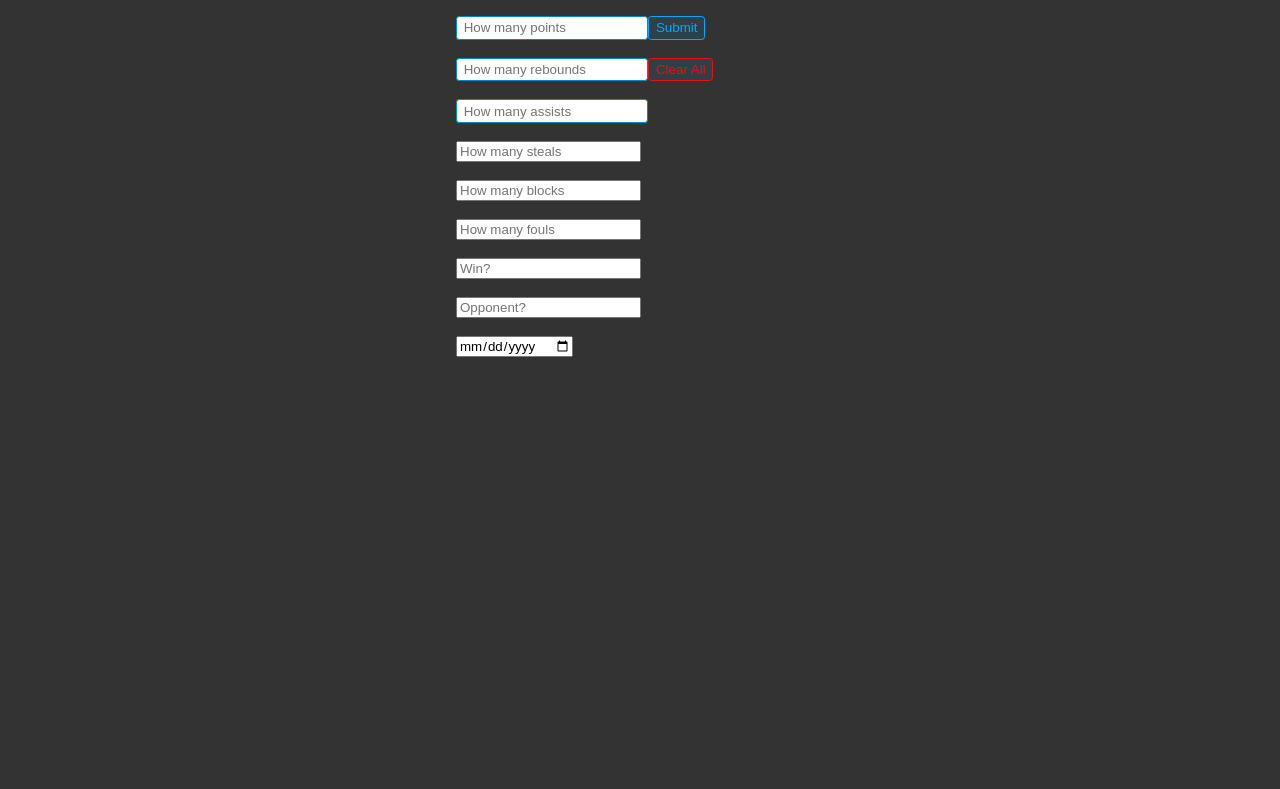
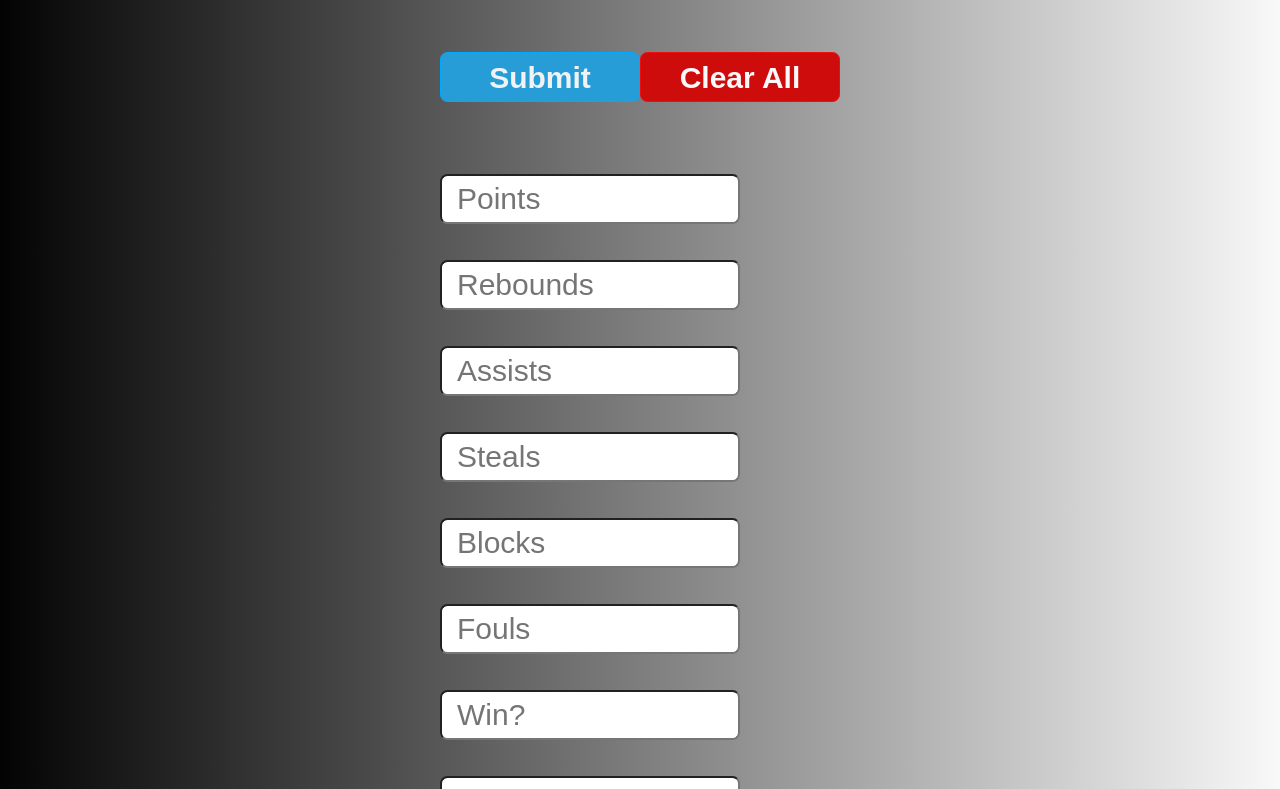
Before and after one commit to mkdrabik/Ciels_Stats, a React (Create React App) app: page / in a window 1280 px wide. Shown: the top 789 px of the page. Built offline with nearby package versions, Linux system fonts and the light colour scheme.

Commit message:
frontend is the worst

```diff
--- a/src/App.css
+++ b/src/App.css
@@ -1,28 +1,6 @@
-.App {
-  text-align: center;
-}
-.App-header {
-  background-color: #282c34;
-  min-height: 100vh;
-  display: flex;
-  flex-direction: column;
-  align-items: center;
-  justify-content: center;
-  font-size: calc(10px + 2vmin);
-  color: white;
-}
 
 .App-link {
   color: #61dafb;
-}
-
-@keyframes App-logo-spin {
-  from {
-    transform: rotate(0deg);
-  }
-  to {
-    transform: rotate(360deg);
-  }
 }
 
 * {
@@ -31,31 +9,43 @@
 }
 
 body {
-  background: #333;
-  color: hsl(200, 100%, 90%);
-  max-width: 400px;
+  background: linear-gradient(
+    90deg,
+    rgb(3, 3, 3) 0%,
+    rgba(248, 248, 248, 0.937) 100%
+  );
+  display: flex;
+  justify-content: center;
   padding: 1rem;
   margin: 0 auto;
 }
 
 
 .btn {
-  background: hsl(200, 100%, 50%, 0.1);
+  width: 200px;
+  font-size: 30px;
+  height: 50px;
+  background: rgb(39, 157, 216);
   border: 1px solid hsl(200, 100%, 50%);
-  color: hsl(200, 100%, 50%);
+  color: hsl(210, 8%, 95%);
   padding: 0.25em 0.5em;
   border-radius: 0.25em;
   cursor: pointer;
   outline: none;
+  font-weight: bold;
 }
 .btn-clear{
-  background: hsl(200, 100%, 50%, 0.1);
+  width: 200px;
+  font-size: 30px;
+  height: 50px;
+  background: hsla(0, 89%, 43%, 1);
   border: 1px solid hsl(0, 88%, 49%);
-  color: hsl(0, 88%, 49%);
+  color: hsl(0, 11%, 98%);
   padding: 0.25em 0.5em;
   border-radius: 0.25em;
   cursor: pointer;
   outline: none;
+  font-weight: bold;
 }
 
 .btn:hover,
@@ -68,14 +58,6 @@ body {
   background: hsl(0, 100%, 40%, 0.2);
 }
 
-.norm{
-  font-weight: normal;
-  margin-left: 10px;
-  font-size: 1rem;
-  flex-direction: row;
-  color: hsl(81, 70%, 50%);
-}
-
 .top {
   font-weight: bold;
   display: flex;
@@ -85,8 +67,24 @@ body {
 
 .new-item-form{
   outline: none;
-  border: 1px solid hsl(200, 100%, 40%);
+  width: 300px;
+  height: 50px;
+  font-size: 30px;
+  /*border: 1px solid hsl(200, 100%, 40%);*/
   border-radius: 0.25em;
   padding: 0.25em 0.5em;
   color: hsl(202, 85%, 3%);
 }
+
+.hori{
+
+  display: flex;
+  flex-direction: row;
+  justify-content: space-evenly;
+}
+
+.vert{
+  display: flex;
+  flex-direction: column;
+  justify-content: center;
+}
--- a/src/App.js
+++ b/src/App.js
@@ -1,8 +1,7 @@
-import { useState, useEffect, useRef } from "react"
+import { useState, useEffect, useRef, Fragment } from "react"
 import './App.css';
 import { txtDB } from "./txtConfig";
-import v4 from "uuid"
-import { addDoc, collection, doc, setDoc } from "firebase/firestore";
+import {doc, setDoc } from "firebase/firestore";
 
 function App() {
   const[game, setGame] = useState({date: "", opponent: "", points: 0, rebounds: 0, assists: 0, steals: 0, blocks: 0, fouls: 0, win: ""})
@@ -24,7 +23,6 @@ function App() {
 
 //Handle Data Upload
 const handleUpload = async () =>{
-  const valRef= collection(txtDB, 'AAU')
   try{
     game.date.toString()
     await setDoc(doc(txtDB, "AAU", game.date.toString()),
@@ -46,29 +44,17 @@ const handleUpload = async () =>{
 
 
   return (
-    <>
-    <input placeholder='How many points'
-    className = "new-item-form"
-    type = 'number'
-    ref = {p}
-    onChange={handlePointChange}
-    />
+    <div>
+    <br></br><br></br>
+
+    <div class='hori'>
     <button
     class='btn'
     onClick={e=>{
       filled()
-    }}
-      >
-      Submit
+    }}>Submit
     </button>
 
-    <br></br><br></br>
-    <input placeholder='How many rebounds'
-    className = "new-item-form"
-    type = 'number'
-    ref = {r}
-    onChange={handleReboundChange}
-    />
     <button
     class='btn-clear'
     onClick={e=>{
@@ -77,30 +63,53 @@ const handleUpload = async () =>{
       >
       Clear All
     </button>
+    </div>
+
+    <br></br><br></br>
+    <br></br><br></br>
+
+    <div class='vert'>
+    <input placeholder='Points'
+    className = "new-item-form"
+    type = 'number'
+    ref = {p}
+    onChange={handlePointChange}
+    />
+
+    <br></br><br></br>
+    <input placeholder='Rebounds'
+    className = "new-item-form"
+    type = 'number'
+    ref = {r}
+    onChange={handleReboundChange}
+    />
 
     <br></br><br></br>
     <input
     className = "new-item-form"
-    placeholder= 'How many assists'
+    placeholder= 'Assists'
     type = 'number'
     ref = {a}
     onChange={handleAssistChange}/>
     <br></br><br></br>
 
-    <input placeholder= 'How many steals'
+    <input placeholder= 'Steals'
     ref = {s}
+    className = "new-item-form"
     type = 'number'
     onChange={handleStealChange}/>
     <br></br><br></br>
 
-    <input placeholder='How many blocks'
+    <input placeholder='Blocks'
     ref = {b}
+    className = "new-item-form"
     type = 'number'
     onChange={handleBlockChange}/>
     <br></br><br></br>
 
-    <input placeholder='How many fouls'
+    <input placeholder='Fouls'
     ref = {f}
+    className = "new-item-form"
     type = 'number'
     onChange={handleFoulChange}/>
     <br></br><br></br>
@@ -108,22 +117,33 @@ const handleUpload = async () =>{
     <input placeholder='Win?'
     ref = {w}
     type = 'text'
+    className = "new-item-form"
     onChange={handleWinChange}/>
     <br></br><br></br>
 
     <input placeholder='Opponent?'
     ref = {o}
     type = 'text'
+    className = "new-item-form"
     onChange={handleOpponentChange}/>
     <br></br><br></br>
 
-    <input placeholder='Enter Timing Impact'
+    <input placeholder=''
     type = 'date'
     ref = {d}
+    className = "new-item-form"
     onChange={handleDateChange}/>
     <br></br><br></br>
-    </>
+    </div>
+    </div>
   );
+
+
+
+
+
+
+
 
 
 
@@ -155,6 +175,14 @@ const handleUpload = async () =>{
   function handleOpponentChange(e){
     setGame(g=> ({...game, opponent: e.target.value}))
   }
+
+
+
+
+
+
+
+
 
 
 //Checks to see if all fields are filled then calls handle upload
```
